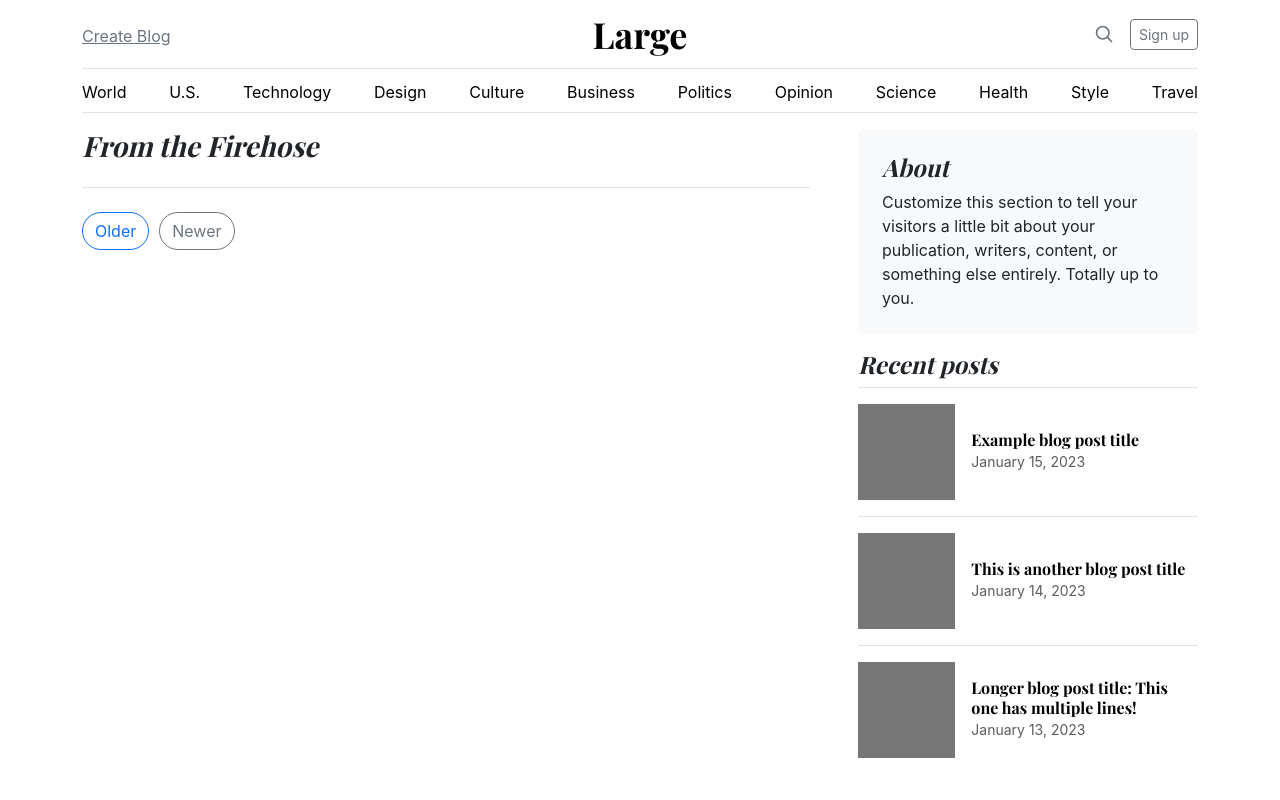
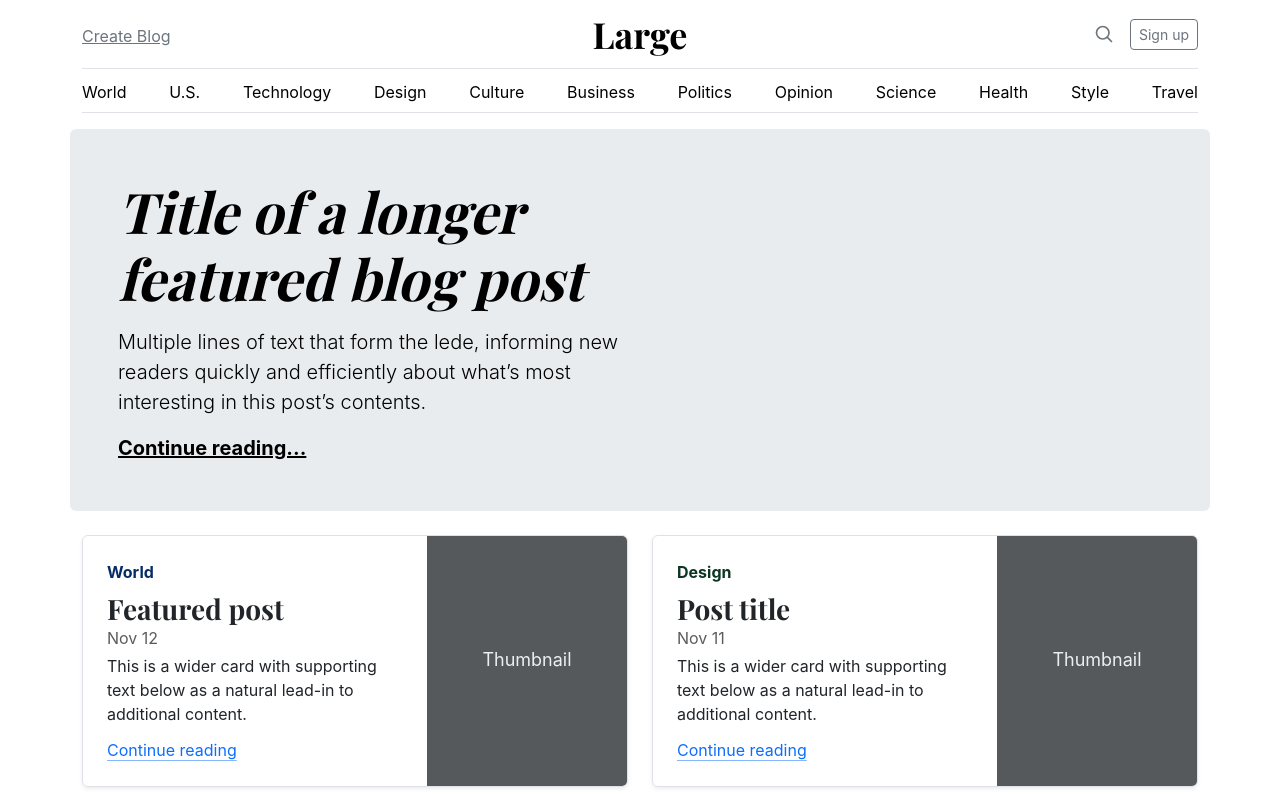
Before and after one commit to YashSardhara/React-Blog-App, a React (Create React App) app: page / in a window 1280 px wide. Shown: the top 800 px of the page. Built offline with nearby package versions, Linux system fonts and the light colour scheme; the HTML template or start-up script is replaced by a standard one.

Commit message:
set navbar condition as per gh-page

```diff
--- a/src/components/navbar/NavBar.js
+++ b/src/components/navbar/NavBar.js
@@ -52,16 +52,16 @@ const NavBar = () => {
                 {/* set Browser Router */}
                 <Routes>
                     <Route
-                        path="/create"
-                        element={<BlogForm addBlog={addBlog} />}
+                        path="/blog-app"
+                        element={<BlogMain blogs={blogs} />}
                     />
                     <Route
                         path="/"
-                        element={<BlogList blogs={blogs} />}
+                        element={<BlogMain blogs={blogs} />}
                     />
                     <Route
-                        path="/main"
-                        element={<BlogMain blogs={blogs} />}
+                        path="/create-blog"
+                        element={<BlogForm addBlog={addBlog} />}
                     />
                 </Routes>
                 <Footer />
```
